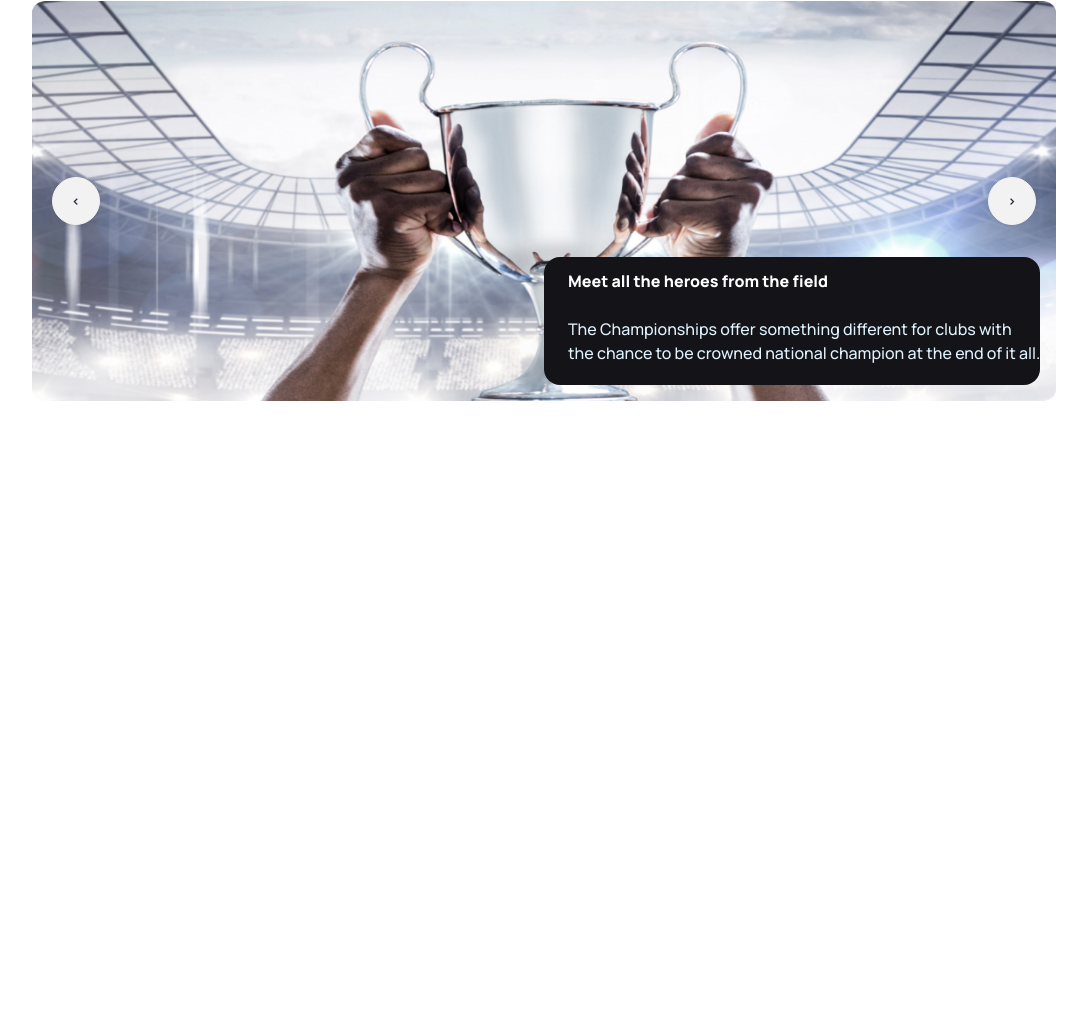
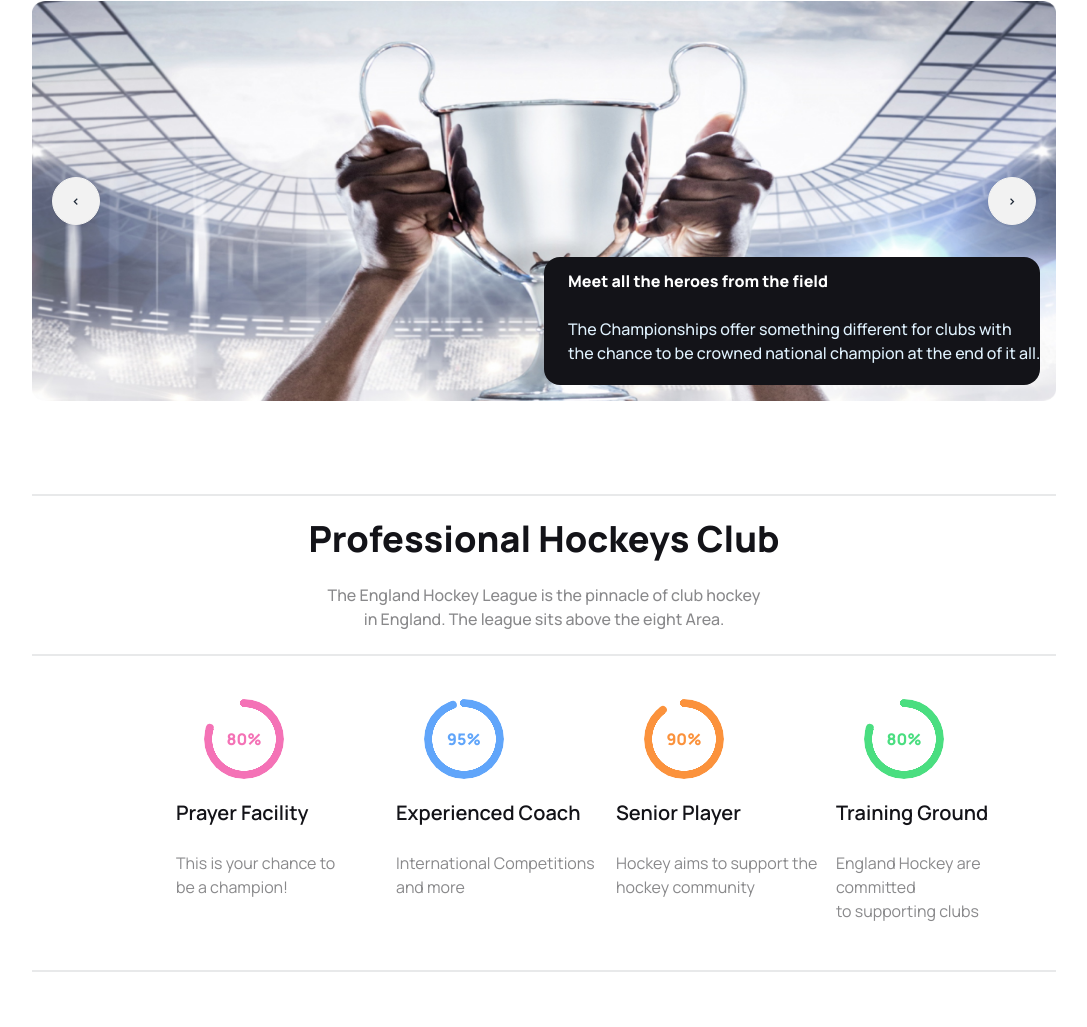
Before and after one commit to auddrisshow/assignment3, a plain HTML site: page index.html in a window 1280 px wide. Shown: the part 163-1190 px from the top of the page, without its empty margins (96-1183 px from the left). Before the commit the page ends 800 px from the top, so only its background shows below. Drawn offline with nearby package versions, Linux system fonts and the light colour scheme.

Commit message:
progress bar done

```diff
--- a/index.html
+++ b/index.html
@@ -95,6 +95,45 @@
 
     </header>
     <main>
+        <section class="container mx-auto lg:px-32 py-8 ">
+            <div>
+                <div class="divider divider-end"></div>
+                 <h1 class="text-[#131318] text-4xl font-extrabold text-center">Professional Hockeys Club</h1>
+                 <br>
+                 <p class="min-h-12 min-w-32 text-[#89898B] text-base font-medium text-center ">The England Hockey League is the pinnacle of club hockey <br>in England.
+                    The league sits above the eight Area.</p>
+            </div>
+            <div class="divider divider-end"></div>
+            <div class="grid grid-cols-1 lg:grid-cols-4 ml-36 mb-10">
+
+                    <div class="items-center mt-5">
+                        <div class="radial-progress text-pink-400 font-extrabold ml-7" style="--value:80;" role="progressbar">80%</div>
+                        <h1 class="text-[#131318] text-xl font-semibold mt-5" >Prayer Facility</h1>
+                        <br><p class="text-[#89898B] font-normal text-base ">This is your chance to <br>be a champion!</p>
+
+                    </div>
+                    <div class="items-center mt-5">
+                        <div class="radial-progress text-blue-400 font-extrabold ml-7" style="--value:95;" role="progressbar">95%</div>
+                        <h1 class="text-[#131318] text-xl font-semibold mt-5" >Experienced Coach</h1>
+                        <br><p class="text-[#89898B] font-normal text-base ">International Competitions <br>and more</p>
+
+                    </div>
+                    <div class="items-center mt-5">
+                        <div class="radial-progress text-orange-400  font-extrabold ml-7" style="--value:90;" role="progressbar">90%</div>
+                        <h1 class="text-[#131318] text-xl font-semibold mt-5" >Senior Player</h1>
+                        <br><p class="text-[#89898B] font-normal text-base ">Hockey aims to support the <br>hockey community</p>
+
+                    </div>
+                    <div class=" items-center mt-5">
+                        <div class="radial-progress text-green-400 font-extrabold ml-7" style="--value:80;" role="progressbar">80%</div>
+                        <h1 class="text-[#131318] text-xl font-semibold mt-5" >Training Ground</h1>
+                        <br><p class="text-[#89898B] font-normal text-base ">England Hockey are committed <br>to supporting clubs</p>
+
+                    </div>
+                </div>
+                <div class="divider divider-end"></div>
+        </section>
+
 
     </main>
     <footer></footer>
```
